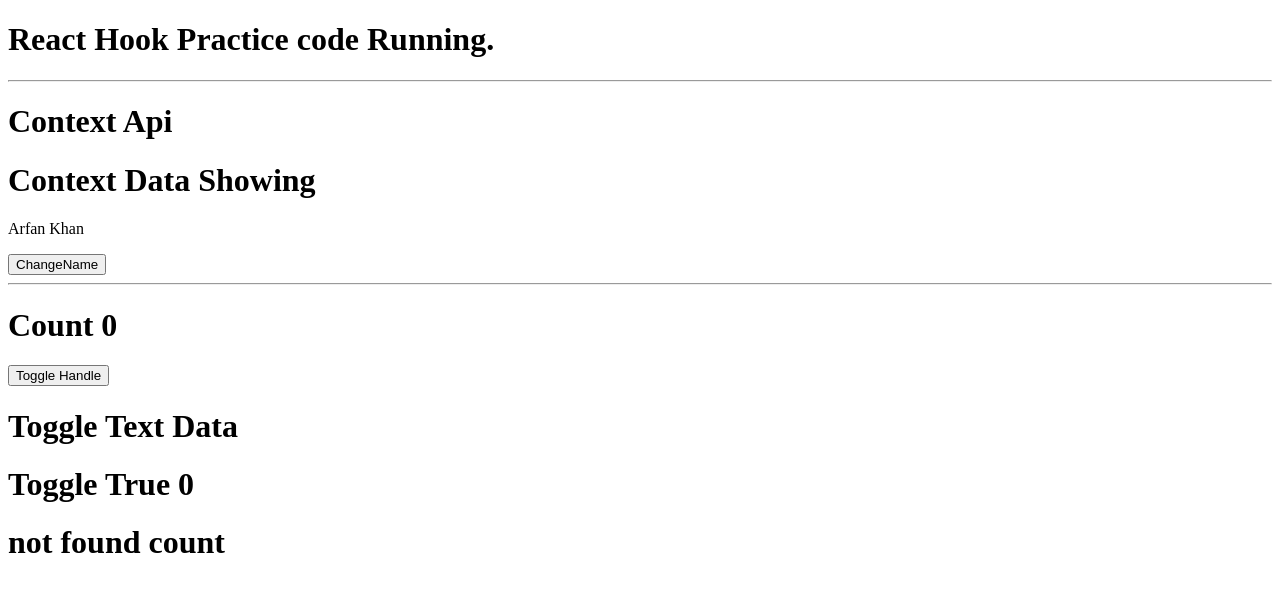
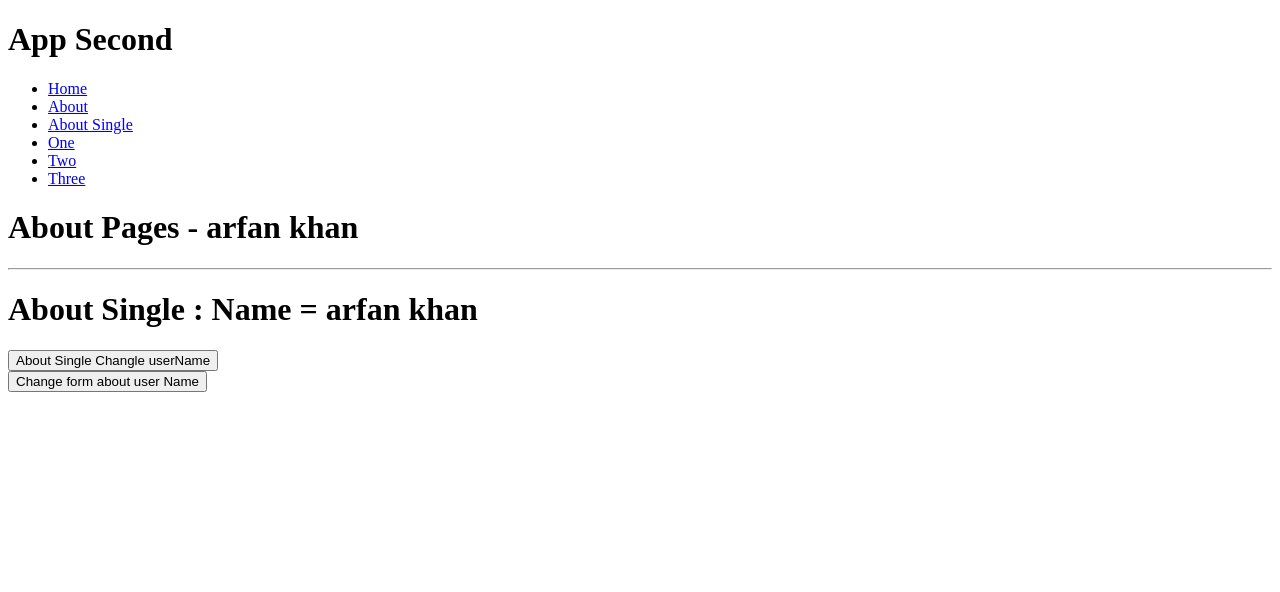
Before and after one commit to khan188993/react-practice, a React (Create React App) app: page /about in a window 1280 px wide. Before the commit this address had no page. Shown: the top 592 px of the page. Built offline with nearby package versions, Linux system fonts and the light colour scheme.

Commit message:
15)contextApi using Advanced added with routes

```diff
--- /dev/null
+++ b/src/Pages/About/About.js
@@ -0,0 +1,20 @@
+import React,{useContext} from 'react'
+import MyContext from '../../components/ContextApi/AppContext';
+import {useParams} from 'react-router-dom'
+import AboutSingle from './AboutSingle/AboutSingle';
+
+const About = () => {
+    const {name} = useParams();
+
+    const about = useContext(MyContext);
+    console.log(about);
+    return (
+        <>
+            <h1>About Pages - {about.userName}</h1><hr />
+            <AboutSingle/>
+            <button onClick={()=>about.setUserName(name || "about khan")}>Change form about user Name</button>
+        </>
+    )
+}
+
+export default About
--- /dev/null
+++ b/src/Pages/About/AboutSingle/AboutSingle.js
@@ -0,0 +1,14 @@
+import React,{useContext} from 'react'
+import MyContext from '../../../components/ContextApi/AppContext'
+
+const AboutSingle = () => {
+    const {userName,setUserName} = useContext(MyContext)
+    return (
+        <div>
+            <h1>About Single : Name = {userName}</h1>
+            <button onClick={()=>setUserName('Robben Hood')}>About Single Changle userName</button>
+        </div>
+    )
+}
+
+export default AboutSingle
--- /dev/null
+++ b/src/components/AppSecond.js
@@ -0,0 +1,64 @@
+import React,{useContext} from 'react'
+import {Routes,Route,NavLink} from 'react-router-dom'
+import About from '../Pages/About/About'
+import AboutSingle from '../Pages/About/AboutSingle/AboutSingle'
+import MyContext from './ContextApi/AppContext'
+import AppStates from './ContextApi/AppStates'
+
+const AppSecond = () => {
+    return (
+        <AppStates>
+           <h1>App Second</h1>
+            <ul>
+                <li><NavLink to="/">Home</NavLink></li>
+                <li><NavLink to="/about">About</NavLink></li>
+                <li><NavLink to="/about/single">About Single</NavLink></li>
+                <li><NavLink to="/one">One</NavLink></li>
+                <li><NavLink to="/two">Two</NavLink></li>
+                <li><NavLink to="/three">Three</NavLink></li>
+            </ul>
+
+           <Routes>
+               <Route path="/" element="home route"></Route>
+               <Route path="/about" element={<About/>}></Route>
+               <Route path="/about/:name" element={<About/>}></Route>
+               <Route path="about/single" element={<AboutSingle/>}></Route>
+               <Route path="/one" element={<ComponentOne/>}></Route>
+               <Route path="/two" element={<ComponentTwo/>}></Route>
+               <Route path="/three" element={<ComponentThree/>}></Route>
+           </Routes>
+        </AppStates>
+    )
+}
+
+const ComponentOne = ()=>{
+    const oneData = useContext(MyContext);
+    console.log(oneData);
+
+    return (
+        <>
+            <h1>Component one</h1>
+            <button onClick={()=>oneData.setUserName("Fahim Khan")}>change UserName</button>
+        </>
+    )
+}
+const ComponentTwo = ()=>{
+    const twoData = useContext(MyContext);
+
+    return (
+        <>
+            <h1>Component Two</h1>
+            <p>Showing Data by Two : {twoData.userName}</p>
+        </>
+    )
+}
+const ComponentThree = ()=>{
+
+    return (
+        <>
+            <h1>Component Three</h1>
+        </>
+    )
+}
+
+export default AppSecond
--- /dev/null
+++ b/src/components/ContextApi/AppContext.js
@@ -0,0 +1,5 @@
+import React,{createContext} from 'react';
+
+const MyContext = createContext();
+
+export default MyContext;
--- /dev/null
+++ b/src/components/ContextApi/AppStates.js
@@ -0,0 +1,16 @@
+import React,{useState} from 'react';
+import MyContext from './AppContext';
+
+const AppStates = (props) => {
+    const [userName, setUserName] = useState("arfan khan");
+
+
+
+    return (
+        <MyContext.Provider value={{userName,setUserName}}>
+            {props.children}
+        </MyContext.Provider>
+    )
+}
+
+export default AppStates
--- a/src/index.js
+++ b/src/index.js
@@ -2,11 +2,12 @@ import React from 'react';
 import ReactDOM from 'react-dom';
 import {BrowserRouter} from 'react-router-dom'
 import App from './App';
+import AppSecond from './components/AppSecond';
 
 ReactDOM.render(
   <React.StrictMode>
     <BrowserRouter>
-      <App />
+      <AppSecond />
     </BrowserRouter>
   </React.StrictMode>,
   document.getElementById('root')
```
